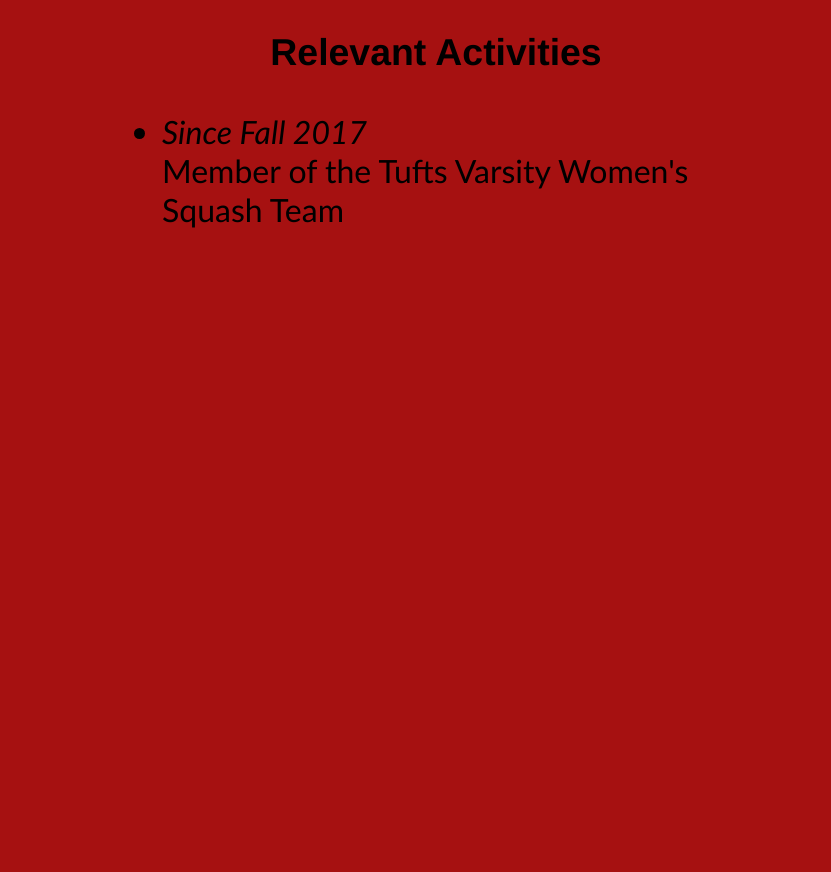
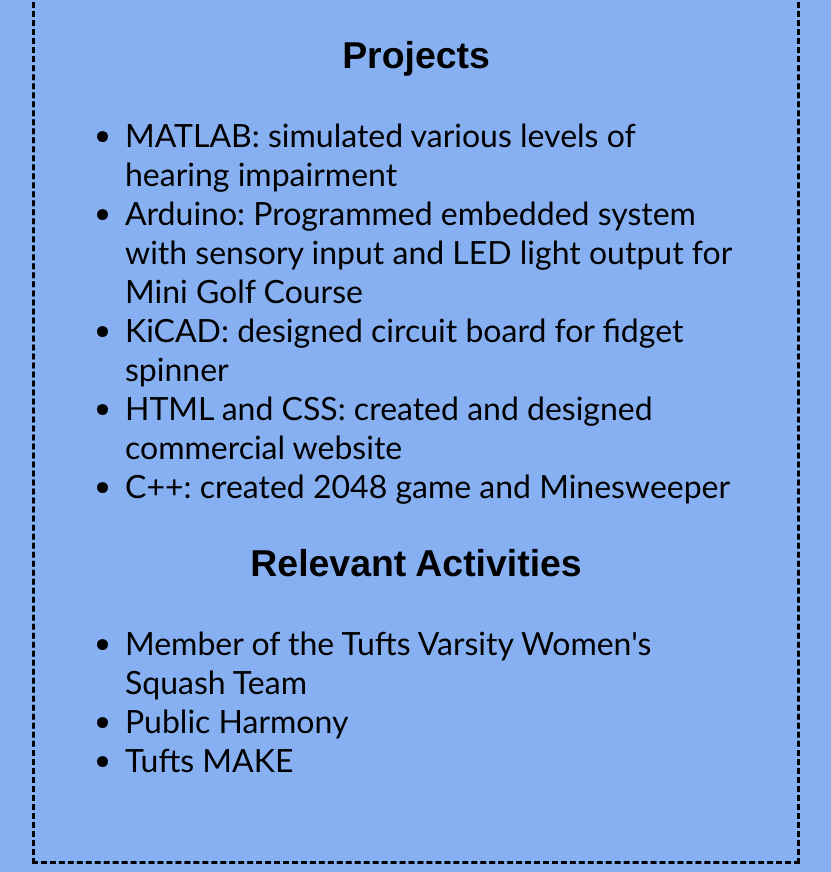
Before and after one commit to jyeung9/first-assignment, a plain HTML site: page resume.html in a window 1280 px wide. Shown: the part 1880-2752 px from the top of the page, without its empty margins (224-1055 px from the left). Before the commit the page ends 2199 px from the top, so only its background shows below. Drawn offline with Linux system fonts and the light colour scheme.

Commit message:
bcknd color, bio, style link

```diff
--- a/bio_style.css
+++ b/bio_style.css
@@ -6,7 +6,7 @@ h1, h2, h3{
 }
 
 body{
-	background-color: #A61111;
+	background-color: #87b0f2;
 	border: dashed;
 	padding: 50px;
 	margin-left: 20%;
--- a/index_style.css
+++ b/index_style.css
@@ -5,8 +5,12 @@ h1, h2, h3{
 }
 
 body{
-	background-color:#A61111;
+	background-color:#87b0f2;
 }
 p{
 	text-align: center;
 }
+
+a:hover{
+	color: yellow;
+}
--- a/resume.html
+++ b/resume.html
@@ -35,11 +35,22 @@
 				<li>Design: Solidworks, AutoCAD Fusion 360, 2D Fabrication Design (KiCAD, Solidworks), Photoshop</li>
 				<li>Mechanical Engineering: 2D laser cutting, 3D printing </li>
 				<li> Environments: UNIX, Macintosh, Windows </li>
+			</ul>
+
+		<h3> Projects </h3>
+			<ul style = "list-style-type:disc;">
+				<li>MATLAB: simulated various levels of hearing impairment</li>
+				<li>Arduino: Programmed embedded system with sensory input and LED light output for Mini Golf Course</li>
+				<li>KiCAD: designed circuit board for fidget spinner</li>
+				<li>HTML and CSS: created and designed commercial website</li>
+				<li>C++: created 2048 game and Minesweeper</li>
+			</ul>
 
 		<h3> Relevant Activities </h3>
 		<ul style="list-style-type:disc;">
-		<li><em>Since Fall 2017</em><br>
-				Member of the Tufts Varsity Women's Squash Team</li>
+			<li>Member of the Tufts Varsity Women's Squash Team</li>
+			<li>Public Harmony</li>
+			<li>Tufts MAKE </li>
 		</ul>
 
 
--- a/resume_style.css
+++ b/resume_style.css
@@ -1,7 +1,7 @@
 
 body {
 	font-family: "Calibri";
-	background-color: #A61111;
+	background-color: #87b0f2;
 	color: black;
 	font-size: 32px;
 }
@@ -13,8 +13,8 @@ h1, h2, h3{
 
 
 body {
-	background-color: #A61111;
-
+	background-color: #87b0f2;
+	border: dashed;
 	padding: 50px;
 	margin-left: 20%;
 	margin-right: 20%;
```
